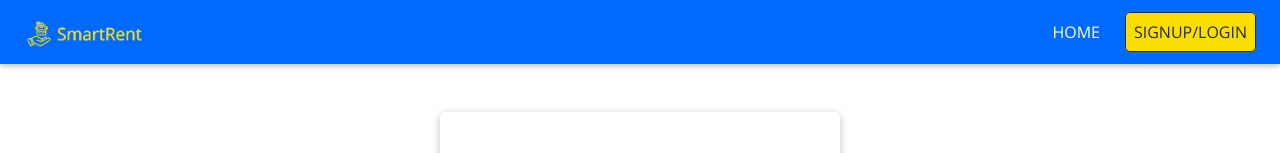
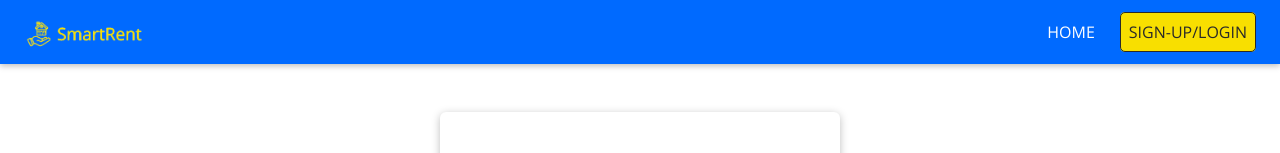
Before and after one commit to MSaadB/smart-rent-frontend, a React (Create React App) app: page /auth in a window 1280 px wide. Shown: the top 153 px of the page. Built offline with nearby package versions, Linux system fonts and the light colour scheme.

Commit message:
small UI change

```diff
--- a/src/shared/components/Navigation/NavLinks.js
+++ b/src/shared/components/Navigation/NavLinks.js
@@ -24,7 +24,7 @@ const NavLinks = (props) => {
       )}
       {!auth.isLoggedIn && (
         <li>
-          <NavLink to="/auth">SIGNUP/LOGIN</NavLink>
+          <NavLink to="/auth">SIGN-UP/LOGIN</NavLink>
         </li>
       )}
       {auth.isLoggedIn && (
--- a/src/shared/pages/MainPage.js
+++ b/src/shared/pages/MainPage.js
@@ -18,8 +18,8 @@ const MainPage = (props) => {
         <h4>Please register if you would like to create a listing.</h4>
         <h4>Please login if you have already registered.</h4>
         <h4>You can browse listings without registering.</h4>
-        <Button><NavLink to="/auth">Register</NavLink></Button>
-        <Button><NavLink to="/auth">Login</NavLink></Button>
+        <Button><NavLink to="/auth">SIGN-UP</NavLink></Button>
+        <Button><NavLink to="/auth">LOGIN</NavLink></Button>
       </Card>
 
       <Listings />
```
